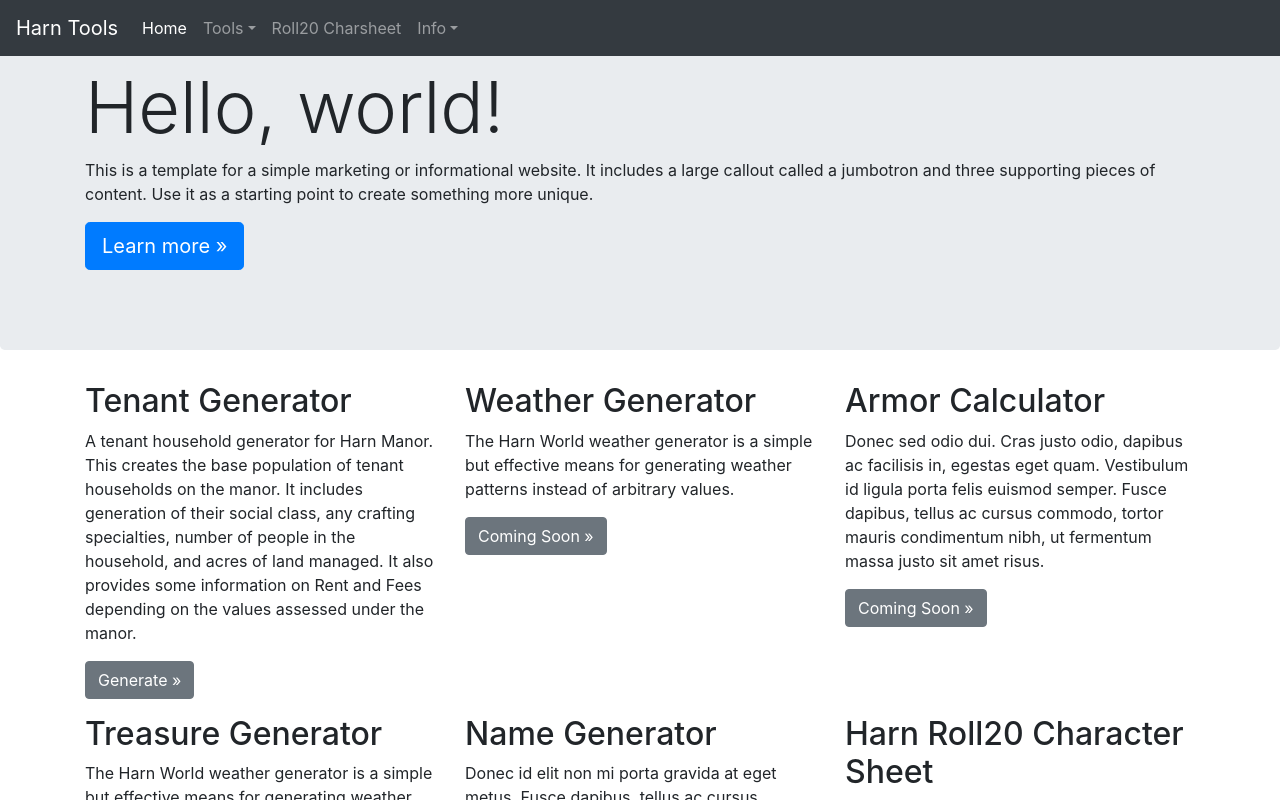
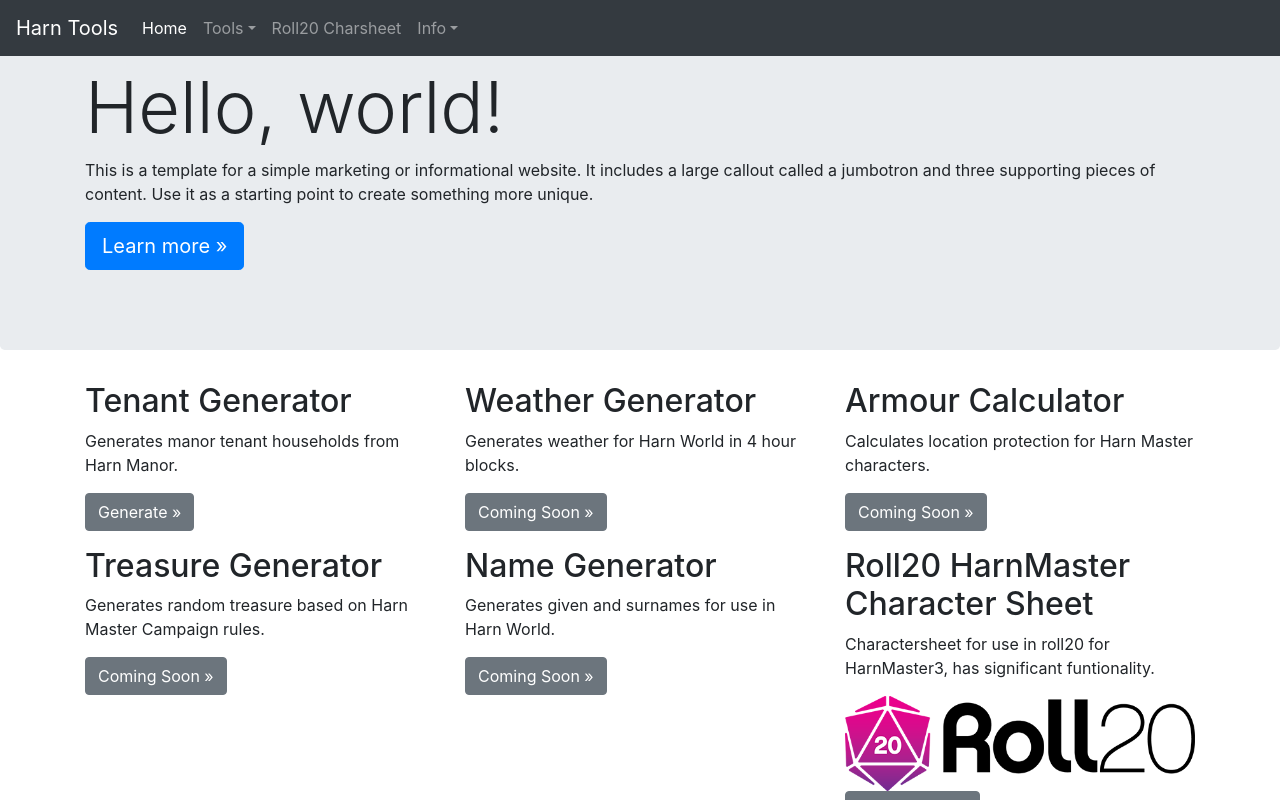
Before and after one commit to Streamweaver/harn-tools, an Angular app: page / in a window 1280 px wide. Shown: the top 800 px of the page. Built offline with nearby package versions, Linux system fonts and the light colour scheme.

Commit message:
Cut down main link descriptions

```diff
--- a/src/app/core/main-page/main-page.component.html
+++ b/src/app/core/main-page/main-page.component.html
@@ -15,20 +15,17 @@
   <div class="row">
     <div class="col-md-4">
       <h2>Tenant Generator</h2>
-      <p>A tenant household generator for Harn Manor.  This creates the base population of tenant households on the manor.  It includes generation of their social class, any crafting specialties, number of people in the household, and acres of land managed.  It also provides some information on Rent and Fees depending on the values assessed under the manor.</p>
+      <p>Generates manor tenant households from Harn Manor.</p>
       <p><a class="btn btn-secondary" routerLink="manors" role="button">Generate &raquo;</a></p>
     </div>
     <div class="col-md-4">
       <h2>Weather Generator</h2>
-      <p>The Harn World weather generator is a simple but effective means for generating weather patterns instead of
-        arbitrary values.</p>
+      <p>Generates weather for Harn World in 4 hour blocks.</p>
       <p><a class="btn btn-secondary" href="#" role="button button-disabled">Coming Soon &raquo;</a></p>
     </div>
     <div class="col-md-4">
-      <h2>Armor Calculator</h2>
-      <p>Donec sed odio dui. Cras justo odio, dapibus ac facilisis in, egestas eget quam. Vestibulum id ligula porta
-        felis euismod semper. Fusce dapibus, tellus ac cursus commodo, tortor mauris condimentum nibh, ut fermentum
-        massa justo sit amet risus.</p>
+      <h2>Armour Calculator</h2>
+      <p>Calculates location protection for Harn Master characters.</p>
       <p><a class="btn btn-secondary" href="#" role="button">Coming Soon &raquo;</a></p>
     </div>
   </div>
@@ -36,20 +33,17 @@
   <div class="row">
     <div class="col-md-4">
       <h2>Treasure Generator</h2>
-      <p>The Harn World weather generator is a simple but effective means for generating weather patterns instead of
-        arbitrary values.</p>
+      <p>Generates random treasure based on Harn Master Campaign rules.</p>
       <p><a class="btn btn-secondary" href="#" role="button button-disabled">Coming Soon &raquo;</a></p>
     </div>
     <div class="col-md-4">
       <h2>Name Generator</h2>
-      <p>Donec id elit non mi porta gravida at eget metus. Fusce dapibus, tellus ac cursus commodo, tortor mauris
-        condimentum nibh, ut fermentum massa justo sit amet risus. Etiam porta sem malesuada magna mollis euismod.
-        Donec sed odio dui. </p>
+      <p>Generates given and surnames for use in Harn World.</p>
       <p><a class="btn btn-secondary" href="#" role="button">Coming Soon &raquo;</a></p>
     </div>
     <div class="col-md-4">
-      <h2>Harn Roll20 Character Sheet</h2>
-      <p>I created a Harn character sheet for use in the Roll20 virtual tabletop system.  It features a number of auto-calculations and provides macros for rolls that include penalties.  The sheet is not currently included in the roll20 character sheet list but has been submitted.  To use it you'll have to have a pro account and select a custom sheet for your game and copy in the code from the html and css files in the github repo.</p>
+      <h2>Roll20 HarnMaster Character Sheet</h2>
+      <p>Charactersheet for use in roll20 for HarnMaster3, has significant funtionality.</p>
       <img src="assets/images/roll20-logo.png" class="img-fluid" alt="Roll 20 Logo">
       <p><a class="btn btn-secondary" href="https://github.com/Streamweaver/harn-roll20" role="button" target="_blank">GitHub Repo &raquo;</a></p>
     </div>
```
